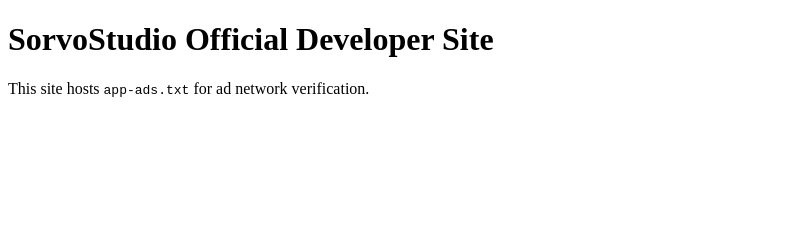
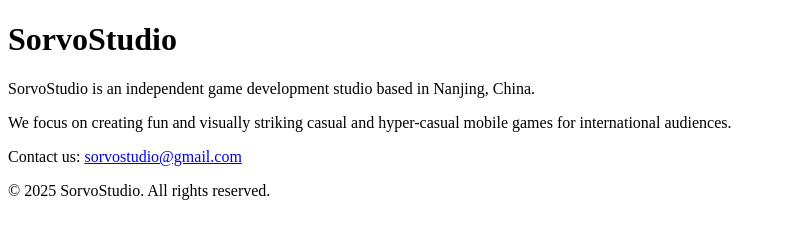
Before and after one commit to YangGuang-Cloud/app-ads, a plain HTML site: page public/index.html in a window 1280 px wide. Shown: the whole page, without its empty margins (0-786 px from the left). Drawn offline with Linux system fonts and the light colour scheme.

Commit message:
Update index.html

```diff
--- a/public/index.html
+++ b/public/index.html
@@ -1,11 +1,15 @@
 <!DOCTYPE html>
-<html>
+<html lang="en">
 <head>
-  <title>SorvoStudio Developer Portal</title>
-  <meta charset="utf-8">
+  <meta charset="UTF-8">
+  <title>SorvoStudio</title>
+  <meta name="description" content="SorvoStudio is an independent game studio focused on creating innovative mobile games for global players.">
 </head>
 <body>
-  <h1>SorvoStudio Official Developer Site</h1>
-  <p>This site hosts <code>app-ads.txt</code> for ad network verification.</p>
+  <h1>SorvoStudio</h1>
+  <p>SorvoStudio is an independent game development studio based in Nanjing, China.</p>
+  <p>We focus on creating fun and visually striking casual and hyper-casual mobile games for international audiences.</p>
+  <p>Contact us: <a href="mailto:sorvostudio@gmail.com">sorvostudio@gmail.com</a></p>
+  <p>&copy; 2025 SorvoStudio. All rights reserved.</p>
 </body>
 </html>
```
